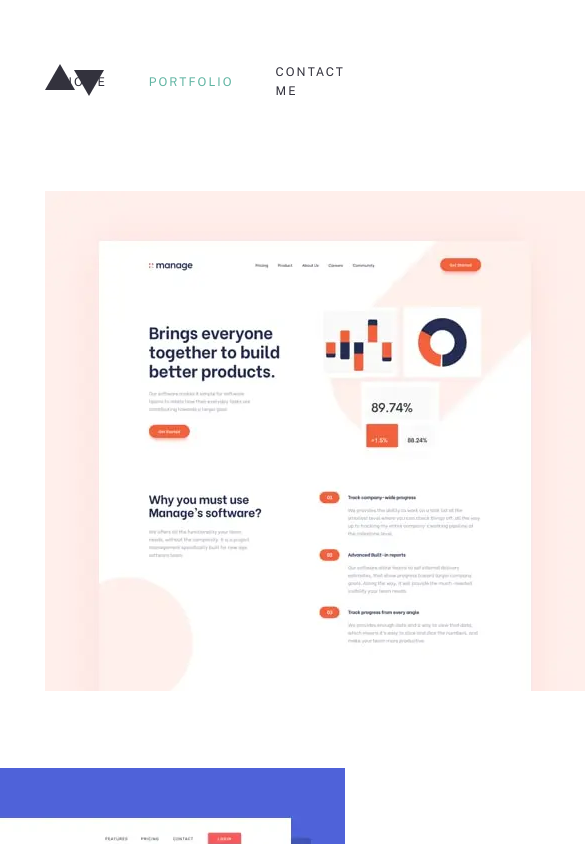
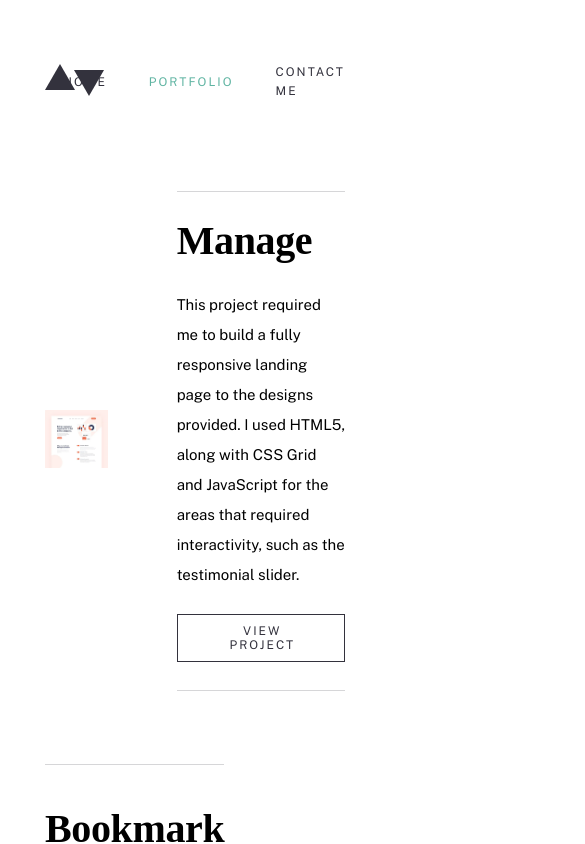
Before and after one commit to andriy-koz/minimalist-portfolio-website, a Next.js app: page /portfolio in a window 390 px wide. Shown: the top 844 px of the page, 585 px wide, since content can reach past the window. Built offline with nearby package versions, Linux system fonts and the light colour scheme; a web font is replaced by a local one.

Commit message:
style: Advancing with tablet design

```diff
--- a/components/ProjectInfo.js
+++ b/components/ProjectInfo.js
@@ -9,13 +9,7 @@ const ProjectInfo = ({ title, info, src, reverse }) => {
       className={`${styles.main} container ${reverse ? styles.reverse : ''}`}
     >
       <div className={styles.image}>
-        <Image
-          src={src}
-          alt="Manage preview"
-          width={540}
-          height={500}
-          layout="fixed"
-        />
+        <Image src={src} alt="Manage preview" width={540} height={500} />
       </div>
       <div className={styles.info}>
         <h2>{title}</h2>
--- a/styles/components/ProjectInfo.module.scss
+++ b/styles/components/ProjectInfo.module.scss
@@ -4,6 +4,9 @@
   display: flex;
   align-items: center;
   gap: 125px;
+  @media (max-width: 768px) {
+    gap: 69px;
+  }
 }
 
 .info {
@@ -21,6 +24,12 @@
   align-items: flex-start;
   border-top: 1px solid rgba(51, 50, 61, 0.2);
   border-bottom: 1px solid rgba(51, 50, 61, 0.2);
+  @media (max-width: 768px) {
+    p {
+      font-size: 15px;
+    }
+    max-width: 281px;
+  }
 }
 
 .reverse {
```
